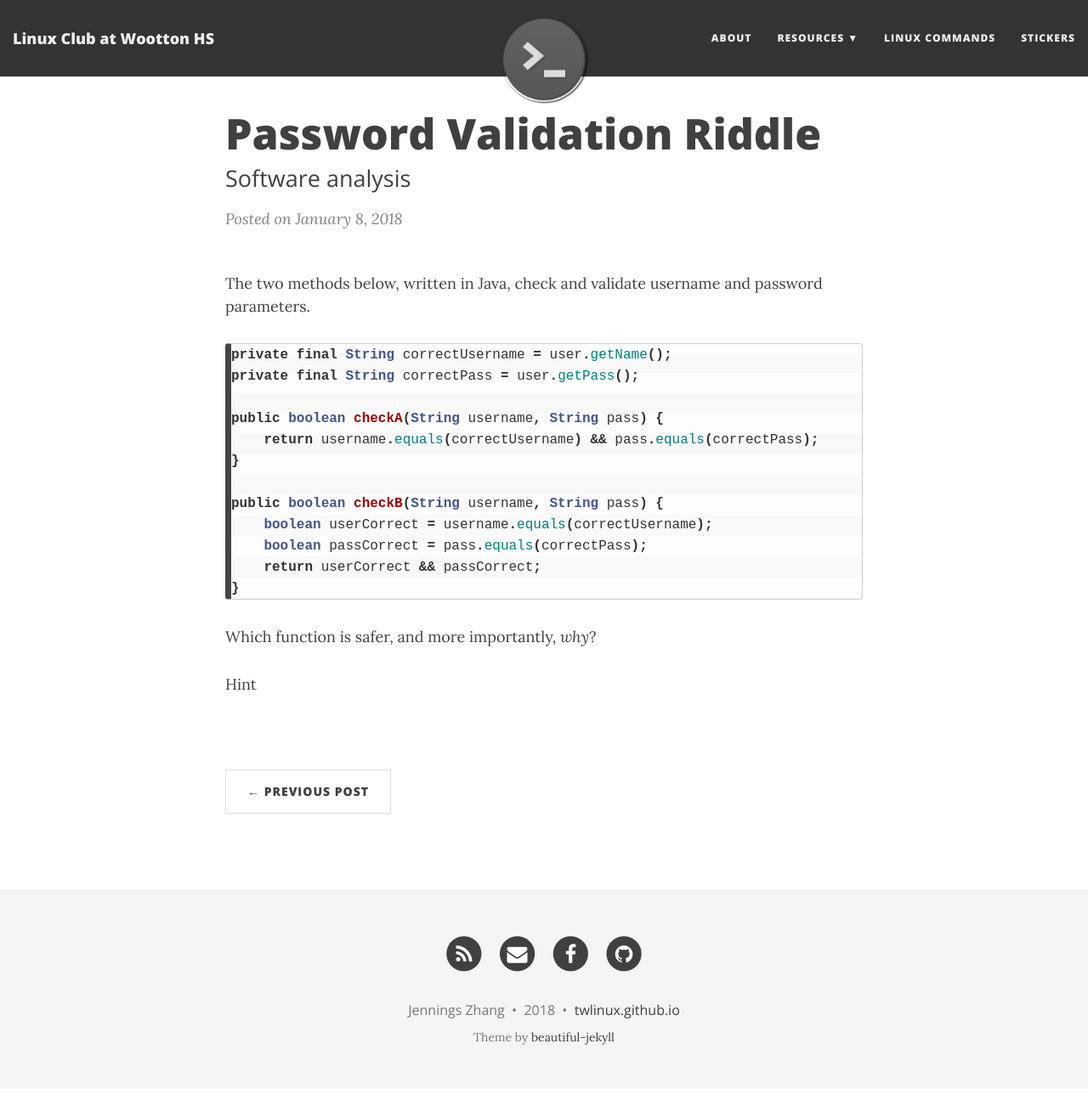
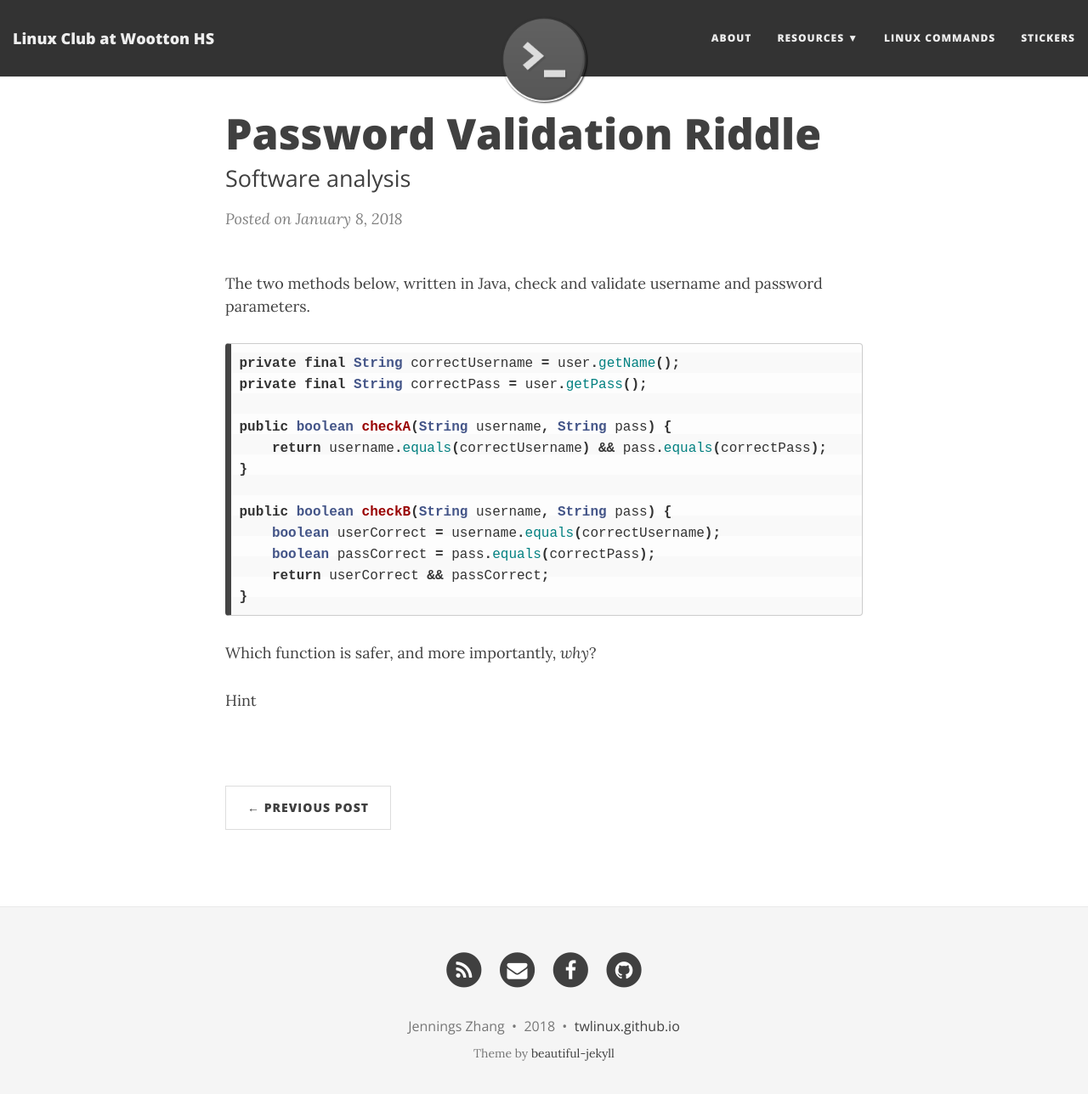
Before and after one commit to wsec/basaam0.github.io, a Jekyll site: the page built from _posts/2018-01-08-shortcircuit.md, in a window 1280 px wide and 1301 px high. Shown: the top 1288 px of the window at 85% size. Built offline with Jekyll 4.4.1, drawn with Linux system fonts in a browser that asks for light colours; nearby versions of some CDN libraries; comment, search, counter and statistics services are not loaded.

Commit message:
Fix code block missing padding

```diff
--- a/css/main.css
+++ b/css/main.css
@@ -680,9 +680,6 @@ td.gutter pre {
   border: none;
   background-color: #fff;
 }
-.highlight > pre {
-  padding: 0;
-}
 td.code pre {
   border-width: 0 0 0 2px;
   border-style: solid;
```
